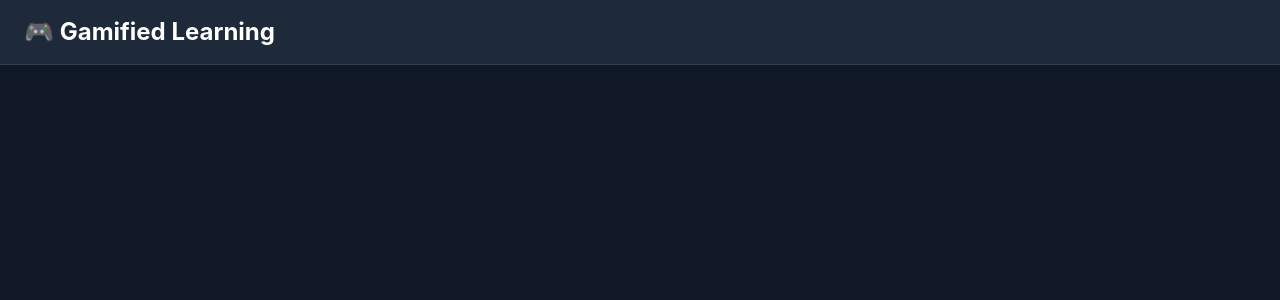
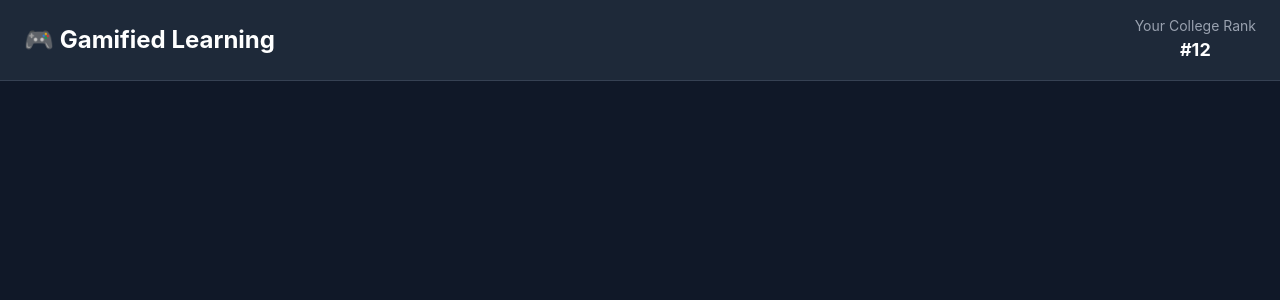
Before and after one commit to utkarsh191/gamified-learning, a React (Vite) app in the folder client/: page /dashboard in a window 1280 px wide. Shown: the top 300 px of the page. Built offline with nearby package versions, Linux system fonts and the light colour scheme; sample sign-in values are in the browser's storage.

Commit message:
Add college rank to dashboard navbar

```diff
--- a/client/src/pages/Dashboard.tsx
+++ b/client/src/pages/Dashboard.tsx
@@ -4,11 +4,22 @@ function Dashboard() {
 
       {/* Navbar */}
       <nav className="w-full bg-gray-800 border-b border-gray-700 px-6 py-4">
-        <div className="max-w-7xl mx-auto">
+        <div className="max-w-7xl mx-auto flex items-center justify-between">
 
           {/* Logo */}
           <div className="text-2xl font-bold text-white">
             🎮 Gamified Learning
+          </div>
+
+          {/* College Rank */}
+          <div className="text-center">
+            <p className="text-gray-400 text-sm">
+              Your College Rank
+            </p>
+
+            <p className="text-white font-bold text-lg">
+              #12
+            </p>
           </div>
 
         </div>
```
